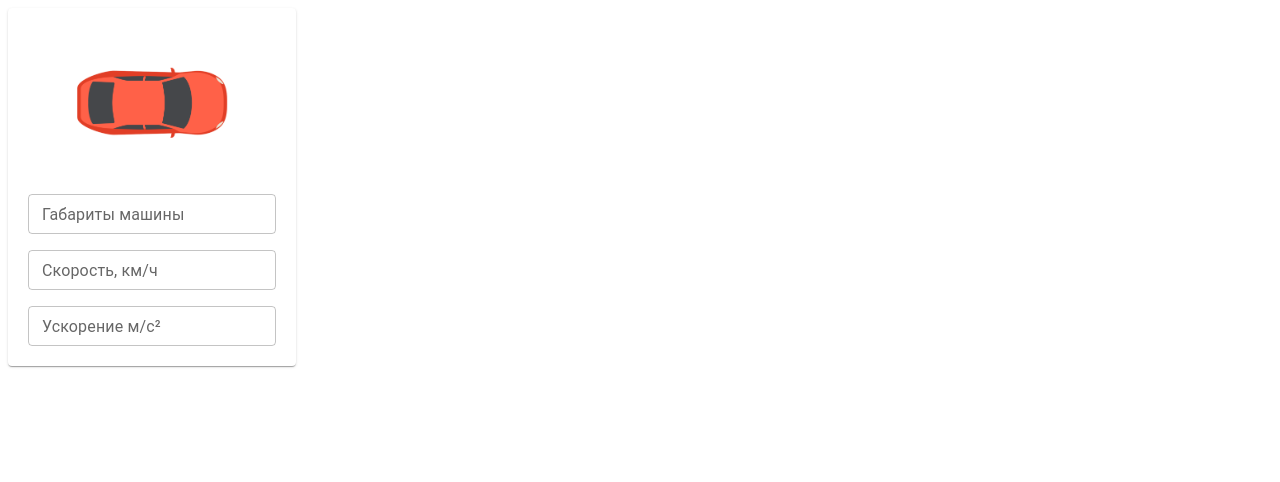
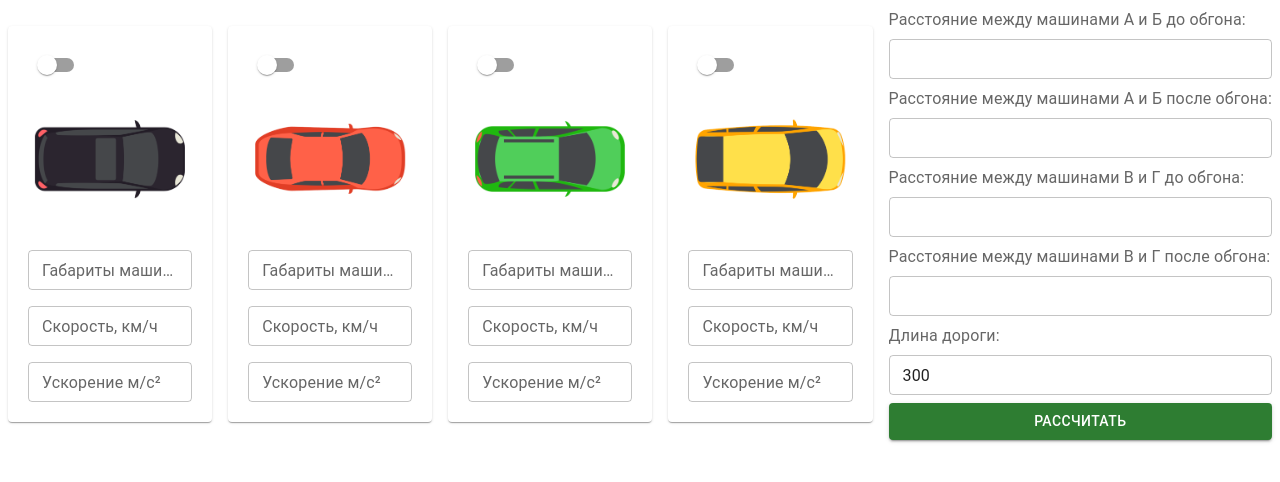
Before and after one commit to Loovelllyy/cars, a React (Vite) app: page / in a window 1280 px wide. Shown: the top 482 px of the page. Built offline with nearby package versions, Linux system fonts and the light colour scheme.

Commit message:
config form

```diff
--- a/index.ts
+++ b/index.ts
@@ -33,7 +33,7 @@ button.onclick = function () {
 	if (a === 4 && a !== 1) { // условие для 4 машин
 
 		// stylconsole.clear();
-		const Xlast = 300;
+    const Xlast = 300;
 		const carA = {
 			width1: 0, //4
 			speed1: 0, //60
--- a/src/App.tsx
+++ b/src/App.tsx
@@ -1,8 +1,8 @@
 import React, { FC } from "react";
-import {CarCard} from "./Form/CarCard";
+import {FormCars} from "./Form";
 
 export const App: FC = () => {
     return (
-       <CarCard />
+       <FormCars />
     )
 };
--- a/src/Form/CarCard/CarCardView/index.tsx
+++ b/src/Form/CarCard/CarCardView/index.tsx
@@ -1,12 +1,14 @@
-import {Avatar, Paper, Stack, TextField} from "@mui/material";
+import {Avatar, Paper, Stack, Switch, TextField} from "@mui/material";
 import React from "react";
 
 interface ICarCardViewProps {
   iconSrc: string;
+  carName: 'carA' | 'carB' | 'carV' | 'carG',
+  // onWidthChange: (val: number | '') => void
+  // onSpeedChange: (val: number | '') => void
+  // onAccelerationChange: (val: number | '') => void
 
-  onWidthChange: (val: number | '') => void
-  onSpeedChange: (val: number | '') => void
-  onAccelerationChange: (val: number | '') => void
+  onChangeValue: (e: React.ChangeEvent<unknown>) => void,
 
   width: number | '';
   speed: number | '';
@@ -19,27 +21,34 @@ const transformValue = (str: string) => {
   return isNaN(num)? 0 : num;
 }
 
-export const CarCardView = ({ iconSrc, speed, width, acceleration, onWidthChange, onSpeedChange, onAccelerationChange }: ICarCardViewProps) => {
+export const CarCardView = ({ iconSrc, speed, width, acceleration, onChangeValue, carName }: ICarCardViewProps) => {
   return (
     <Paper sx={{ width: 'max-content', padding: '20px' }}>
+      <Switch label={{ 'aria-label': 'test' }} />
       <Stack direction='column' alignItems='center' justifyContent='space-evenly' gap={2}>
         <img src={ iconSrc } alt='car' style={{ objectFit: 'scale-down', transform: 'rotate(90deg)', height: '150px' }} />
         <TextField
           label='Габариты машины' type='number'
-          inputProps={{ 'autocomplete': 'off' }}
-          onChange={ (e) => onWidthChange(transformValue(e.target.value)) }
+          inputProps={{ 'autoComplete': 'off' }}
+          id={ `${carName}.width` }
+          name={ `${carName}.width` }
+          onChange={ onChangeValue }
           value={ width } size='small' variant='outlined'>
         </TextField>
         <TextField
           label='Скорость, км/ч' type='number'
-          inputProps={{ 'autocomplete': 'off' }}
-          onChange={ (e) => onSpeedChange(transformValue(e.target.value)) }
+          id={ `${carName}.speed` }
+          name={ `${carName}.speed` }
+          onChange={ onChangeValue }
+          inputProps={{ 'autoComplete': 'off' }}
           value={ speed } size='small' variant='outlined'>
         </TextField>
         <TextField
           label='Ускорение м/с²' type='number'
-          inputProps={{ 'autocomplete': 'off' }}
-          onChange={ (e) => onAccelerationChange(transformValue(e.target.value)) }
+          inputProps={{ 'autoComplete': 'off' }}
+          id={ `${carName}.acceleration` }
+          name={ `${carName}.acceleration` }
+          onChange={ onChangeValue }
           value={ acceleration } size='small' variant='outlined'>
         </TextField>
       </Stack>
--- a/src/Form/CarCard/index.tsx
+++ b/src/Form/CarCard/index.tsx
@@ -1,15 +1,49 @@
-import React, { useState } from 'react';
+import React, {useEffect, useState} from 'react';
 import { CarCardView } from "./CarCardView";
 import redCar from '../../../public/assets/redCar.png';
+import blackCar from '../../../public/assets/blackCar.png';
+import greenCar from '../../../public/assets/greenCar.png';
+import yellowCar from '../../../public/assets/yellowCar.png';
+import {FormikProps} from "formik";
 
 interface ICarCard {
-
+  formik: FormikProps<any>,
+  carName: 'carA' | 'carB' | 'carV' | 'carG',
 }
 
-export function CarCard({formik}: ICarCard) {
-  const [width, setWidth] = useState<number | ''>('');
-  const [speed, setSpeed] = useState<number | ''>('');
-  const [acceleration, setAcceleration] = useState<number | ''>('');
+export function CarCard({formik, carName}: ICarCard) {
+  let [carImg, setCarImg] = useState(redCar);
+  useEffect(() => {
+    console.log(carName);
+    switch (carName) {
+      case 'carA':
+        setCarImg(blackCar)
+        return
+      case "carB":
+        setCarImg(redCar)
+        return;
+      case "carV":
+        setCarImg(greenCar)
+        return;
+      case "carG":
+        setCarImg(yellowCar)
+        return;
+      default:
+        setCarImg('');
+    }
+  }, [])
 
-  return <CarCardView acceleration={acceleration} width={width} speed={speed} onAccelerationChange={setAcceleration} onSpeedChange={setSpeed} onWidthChange={setWidth} iconSrc={redCar} />
+  return (
+    <CarCardView
+      acceleration={formik.values[carName].acceleration}
+      width={formik.values[carName].width}
+      speed={formik.values[carName].speed}
+      onChangeValue={formik.handleChange.bind(formik)}
+      // onAccelerationChange={formik.handleChange}
+      // onSpeedChange={setSpeed}
+      // onWidthChange={setWidth}
+      iconSrc={carImg}
+      carName={carName}
+    />
+  )
 }
--- a/src/Form/index.tsx
+++ b/src/Form/index.tsx
@@ -1,33 +1,130 @@
 import React from 'react';
 import {Formik, useFormik, useFormikContext, } from 'formik'
+import {CarCard} from "./CarCard";
+import {Button, InputLabel, Stack, TextField} from "@mui/material";
 
-function FormCars() {
+interface ICar {
+  width: number | '',
+  speed: number | '',
+  acceleration: number | '',
+}
+
+const carA: ICar = {
+  width: '',
+  speed: '',
+  acceleration: ''
+};
+
+const carB: ICar = {
+  width: '',
+  speed: '',
+  acceleration: '',
+};
+
+const carV: ICar = {
+  width: '',
+  speed: '',
+  acceleration: '',
+};
+
+const carG: ICar = {
+  width: '',
+  speed: '',
+  acceleration: '',
+};
+
+const Xlast = 300;
+
+const deltaAbBefore: number | '' = '';
+const deltaAbAfter: number | '' = '';
+const deltaGvBefore: number | '' = '';
+const deltaGvAfter: number | '' = '';
+
+export const FormCars = () => {
   // const formik = useFormik();
   const formik = useFormik({
     initialValues: {
-      firstName: '',
-      lastName: '',
-      email: '',
+      carA,
+      carB,
+      carV,
+      carG,
+      Xlast,
+      deltaAbBefore,
+      deltaAbAfter,
+      deltaGvBefore,
+      deltaGvAfter,
     },
-    onSubmit: values => {
-      alert(JSON.stringify(values, null, 2));
+    onSubmit: (values) => {
+      console.log(values);
     },
   });
-  // const formik = useFormik({
-  //   initialValues: {
-  //     firstName: '',
-  //     lastName: '',
-  //     email: '',
-  //   },
-  //   onSubmit: values => {
-  //     alert(JSON.stringify(values, null, 2));
-  //   },
-  // });
 
   return (
-    <Formik {...formik} >
-    </Formik>
+    <>
+      <form {...formik} onSubmit={formik.handleSubmit}>
+        <Stack flexDirection='row' alignItems='center' gap={2}>
+          <CarCard formik={formik} carName='carA' key={1}></CarCard>
+          <CarCard formik={formik} carName='carB' key={2}></CarCard>
+          <CarCard formik={formik} carName='carV' key={3}></CarCard>
+          <CarCard formik={formik} carName='carG' key={4}></CarCard>
+          <Stack flexDirection='column' gap={1}>
+            <InputLabel>Расстояние между машинами А и Б до обгона:</InputLabel>
+            <TextField
+              size='small'
+              type='number'
+              value={formik.values.deltaAbBefore}
+              name='deltaAbBefore'
+              id='deltaAbBefore'
+              onChange={formik.handleChange}
+            >
+            </TextField>
+
+            <InputLabel>Расстояние между машинами А и Б после обгона:</InputLabel>
+            <TextField
+              size='small'
+              type='number'
+              value={formik.values.deltaAbAfter}
+              name='deltaAbAfter'
+              id='deltaAbAfter'
+              onChange={formik.handleChange}
+            >
+            </TextField>
+
+            <InputLabel>Расстояние между машинами В и Г до обгона:</InputLabel>
+            <TextField
+              size='small'
+              type='number'
+              value={formik.values.deltaGvBefore}
+              name='deltaGvBefore'
+              id='deltaGvBefore'
+              onChange={formik.handleChange}
+            >
+            </TextField>
+
+            <InputLabel>Расстояние между машинами  В и Г после обгона:</InputLabel>
+            <TextField
+              size='small'
+              type='number'
+              value={formik.values.deltaGvAfter}
+              name='deltaGvAfter'
+              id='deltaGvAfter'
+              onChange={formik.handleChange}
+            ></TextField>
+
+            <InputLabel>Длина дороги:</InputLabel>
+            <TextField
+              size='small'
+              type='number'
+              value={formik.values.Xlast}
+              name='Xlast'
+              id='Xlast'
+              onChange={formik.handleChange}
+            ></TextField>
+
+            <Button variant="contained" color="success" type='submit'>Рассчитать</Button>
+          </Stack>
+        </Stack>
+      </form>
+    </>
   );
 }
-
-export default FormCars;
```
Also changed, not shown: src/MySnackbar/index.tsx (added, +19 -0 lines).
